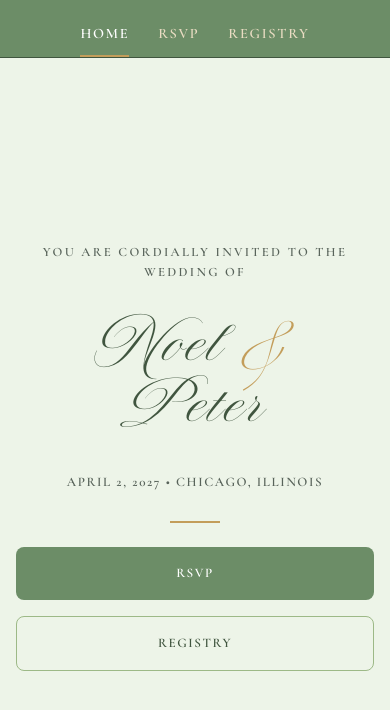
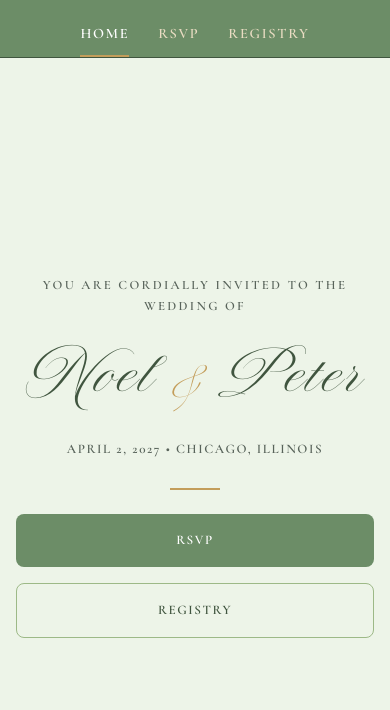
Before and after one commit to claireholmann/noelandpeter, a React (Vite) app: page / in a window 390 px wide. Shown: the top 710 px of the page. Built offline with nearby package versions, Linux system fonts and the light colour scheme.

Commit message:
mobile one line

```diff
--- a/src/pages/Home.css
+++ b/src/pages/Home.css
@@ -50,7 +50,7 @@
 .amp-symbol {
   display: inline-block;
   font-family: var(--font-script);
-  font-size: 0.9em;
+  font-size: 0.6em;
   color: var(--gold-400);
   margin: 0 0.2rem;
 }
@@ -125,8 +125,10 @@
   }
 
   .home-title {
-    font-size: clamp(2.1rem, 10.5vw, 3.1rem);
-    line-height: 1.35;
+    padding: 20px 0;
+    font-size: clamp(1.8rem, 10.5vw, 3.1rem);
+    line-height: 1.2;
+    white-space: nowrap;
   }
 
   .home-subtitle {
```
